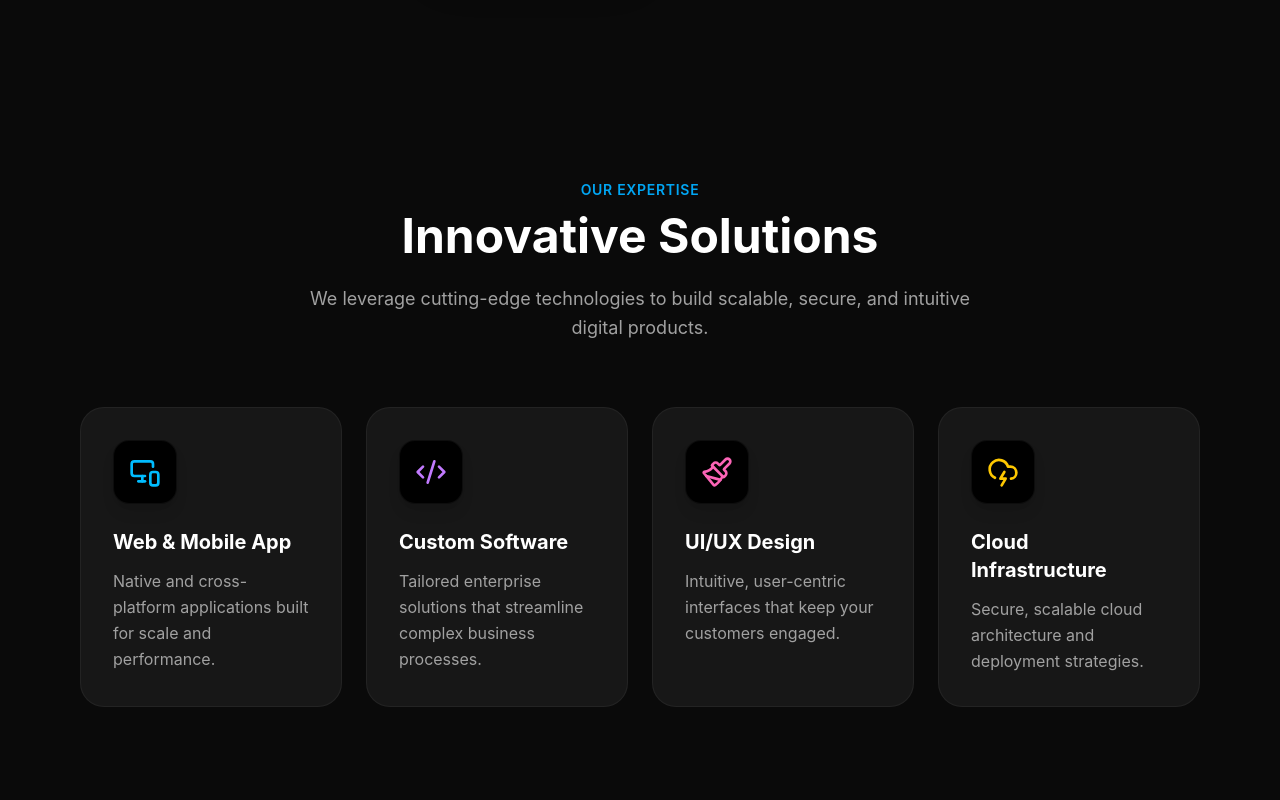
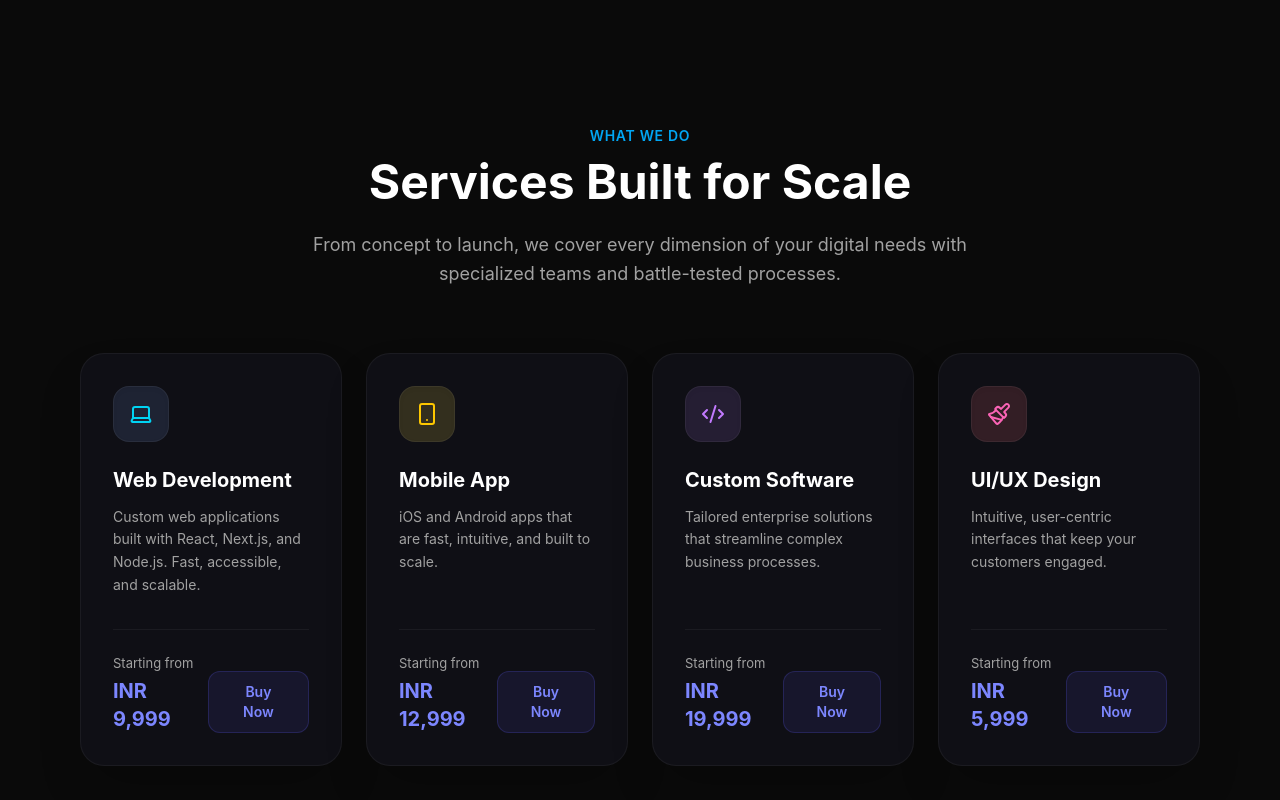
Before and after one commit to silver-pixel-soft/silver-pixel-soft-portfolio, a React (Vite) app in the folder Frontend/: page / in a window 1280 px wide. Shown: the part 1520-2320 px from the top of the page. Built offline with nearby package versions, Linux system fonts and the light colour scheme.

Commit message:
feat: update about section experience and restructure services component with pricing and improved card design

```diff
--- a/Frontend/src/components/sections/About.tsx
+++ b/Frontend/src/components/sections/About.tsx
@@ -52,7 +52,7 @@ const About = () => {
           {/* Floating Stats Card */}
           <div className="absolute -bottom-8 -right-8 bg-neutral-900 border border-white/10 p-6 rounded-2xl shadow-2xl backdrop-blur-xl hidden md:block">
             <div className="flex items-center gap-4">
-              <div className="text-4xl font-black text-sky-400">10+</div>
+              <div className="text-4xl font-black text-sky-400">5+</div>
               <div className="text-sm text-neutral-400 font-medium leading-tight">
                 Years of <br /> Experience
               </div>
@@ -82,10 +82,6 @@ const About = () => {
               </li>
             ))}
           </ul>
-
-          <Button variant="secondary" size="lg">
-            Discover Our Story
-          </Button>
         </div>
       </div>
     </section>
--- a/Frontend/src/components/sections/Service.tsx
+++ b/Frontend/src/components/sections/Service.tsx
@@ -1,29 +1,37 @@
 import { useRef } from "react";
-import { MonitorSmartphone, Code2, Paintbrush, CloudLightning } from "lucide-react";
+import { Laptop, Code2, Paintbrush, Smartphone } from "lucide-react";
 import { SectionHeading } from "../ui/SectionHeading";
 import gsap from "gsap";
 import { useGSAP } from "@gsap/react";
 
 const services = [
   {
-    icon: <MonitorSmartphone className="h-8 w-8 text-sky-400" />,
-    title: "Web & Mobile App",
-    description: "Native and cross-platform applications built for scale and performance."
+    icon: <Laptop className="h-6 w-6 text-cyan-400" />,
+    iconBg: "bg-[#1e2333]",
+    title: "Web Development",
+    description: "Custom web applications built with React, Next.js, and Node.js. Fast, accessible, and scalable.",
+    price: "INR 9,999"
   },
   {
-    icon: <Code2 className="h-8 w-8 text-purple-400" />,
-    title: "Custom Software",
-    description: "Tailored enterprise solutions that streamline complex business processes."
+    icon: <Smartphone className="h-6 w-6 text-yellow-400" />,
+    iconBg: "bg-[#332f1e]",
+    title: "Mobile App",
+    description: "iOS and Android apps that are fast, intuitive, and built to scale.",
+    price: "INR 12,999"
   },
   {
-    icon: <Paintbrush className="h-8 w-8 text-pink-400" />,
-    title: "UI/UX Design",
-    description: "Intuitive, user-centric interfaces that keep your customers engaged."
+    icon: <Code2 className="h-6 w-6 text-purple-400" />,
+    iconBg: "bg-[#251e33]",
+    title: "Custom Software",
+    description: "Tailored enterprise solutions that streamline complex business processes.",
+    price: "INR 19,999"
   },
   {
-    icon: <CloudLightning className="h-8 w-8 text-yellow-400" />,
-    title: "Cloud Infrastructure",
-    description: "Secure, scalable cloud architecture and deployment strategies."
+    icon: <Paintbrush className="h-6 w-6 text-pink-400" />,
+    iconBg: "bg-[#331e25]",
+    title: "UI/UX Design",
+    description: "Intuitive, user-centric interfaces that keep your customers engaged.",
+    price: "INR 5,999"
   }
 ];
 
@@ -48,9 +56,9 @@ const Service = () => {
   return (
     <section id="service" ref={containerRef} className="py-24 px-6 lg:px-20 mx-auto max-w-7xl relative">
       <SectionHeading
-        subtitle="Our Expertise"
-        title="Innovative Solutions"
-        description="We leverage cutting-edge technologies to build scalable, secure, and intuitive digital products."
+        subtitle="What We Do"
+        title="Services Built for Scale"
+        description="From concept to launch, we cover every dimension of your digital needs with specialized teams and battle-tested processes."
       />
 
       <div className="grid md:grid-cols-2 lg:grid-cols-4 gap-6">
@@ -58,16 +66,30 @@ const Service = () => {
           <div
             key={index}
             ref={(el) => { if (el) cardsRef.current[index] = el }}
-            className="group relative p-8 rounded-3xl bg-neutral-900 border border-white/5 hover:border-white/10 transition-colors"
+            className="group relative flex flex-col p-8 rounded-3xl bg-[#0f0f15] border border-white/5 hover:border-white/10 transition-colors shadow-2xl"
           >
-            <div className="absolute inset-0 bg-gradient-to-br from-white/5 to-transparent opacity-0 group-hover:opacity-100 transition-opacity rounded-3xl pointer-events-none" />
-            <div className="mb-6 inline-flex h-16 w-16 items-center justify-center rounded-2xl bg-black border border-white/5 shadow-lg">
+            <div className="absolute inset-0 bg-gradient-to-br from-white/[0.02] to-transparent opacity-0 group-hover:opacity-100 transition-opacity rounded-3xl pointer-events-none" />
+
+            <div className={`mb-6 inline-flex h-14 w-14 items-center justify-center rounded-2xl ${service.iconBg} border border-white/5 shadow-inner`}>
               {service.icon}
             </div>
+
             <h4 className="text-xl font-bold text-white mb-3">{service.title}</h4>
-            <p className="text-neutral-400 leading-relaxed">
+            <p className="text-neutral-400 text-sm leading-relaxed mb-8 flex-grow">
               {service.description}
             </p>
+
+            <div className="h-[1px] w-full bg-white/5 mb-6" />
+
+            <div className="flex items-end justify-between mt-auto">
+              <div className="flex flex-col gap-1">
+                <span className="text-[13px] text-neutral-400">Starting from</span>
+                <span className="text-xl font-bold text-indigo-400">{service.price}</span>
+              </div>
+              <button className="px-5 py-2.5 rounded-xl bg-indigo-500/10 text-indigo-400 text-sm font-semibold border border-indigo-500/20 hover:bg-indigo-500/20 transition-all hover:scale-105 active:scale-95">
+                Buy Now
+              </button>
+            </div>
           </div>
         ))}
       </div>
```
